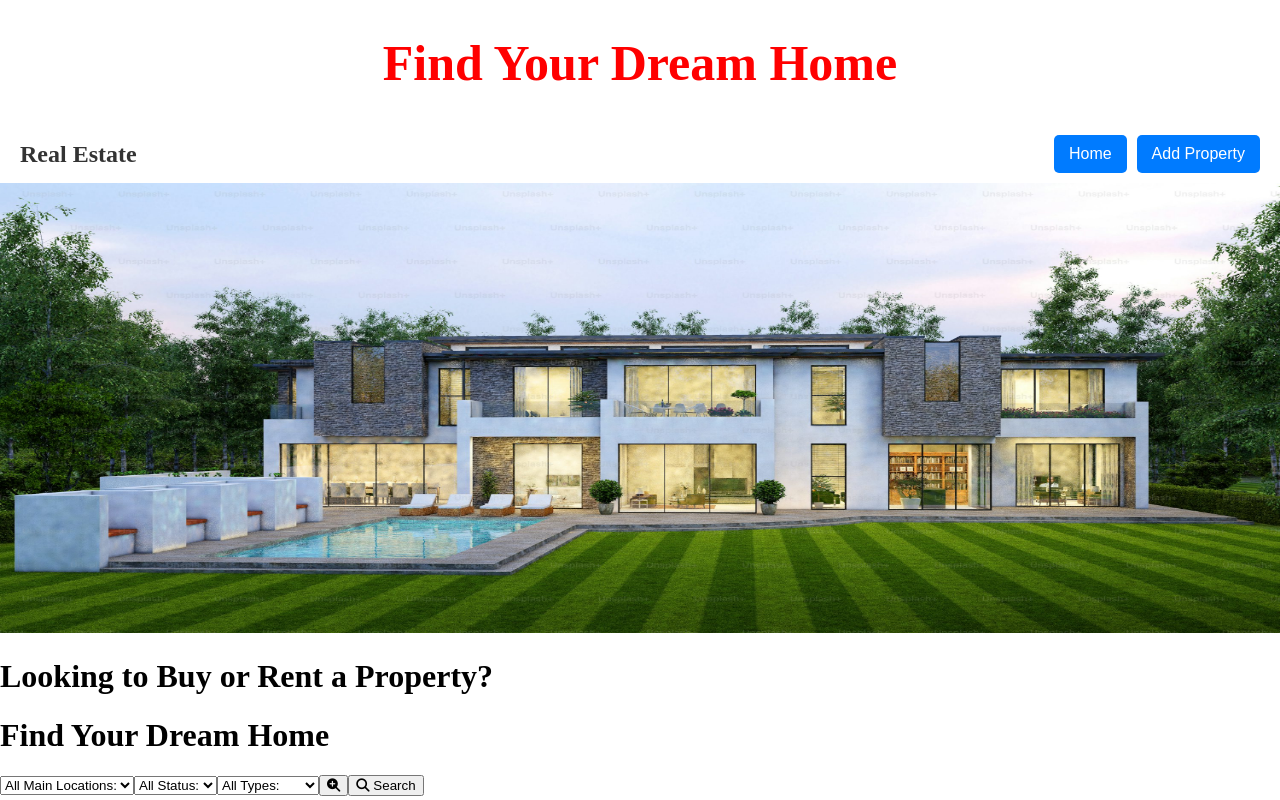
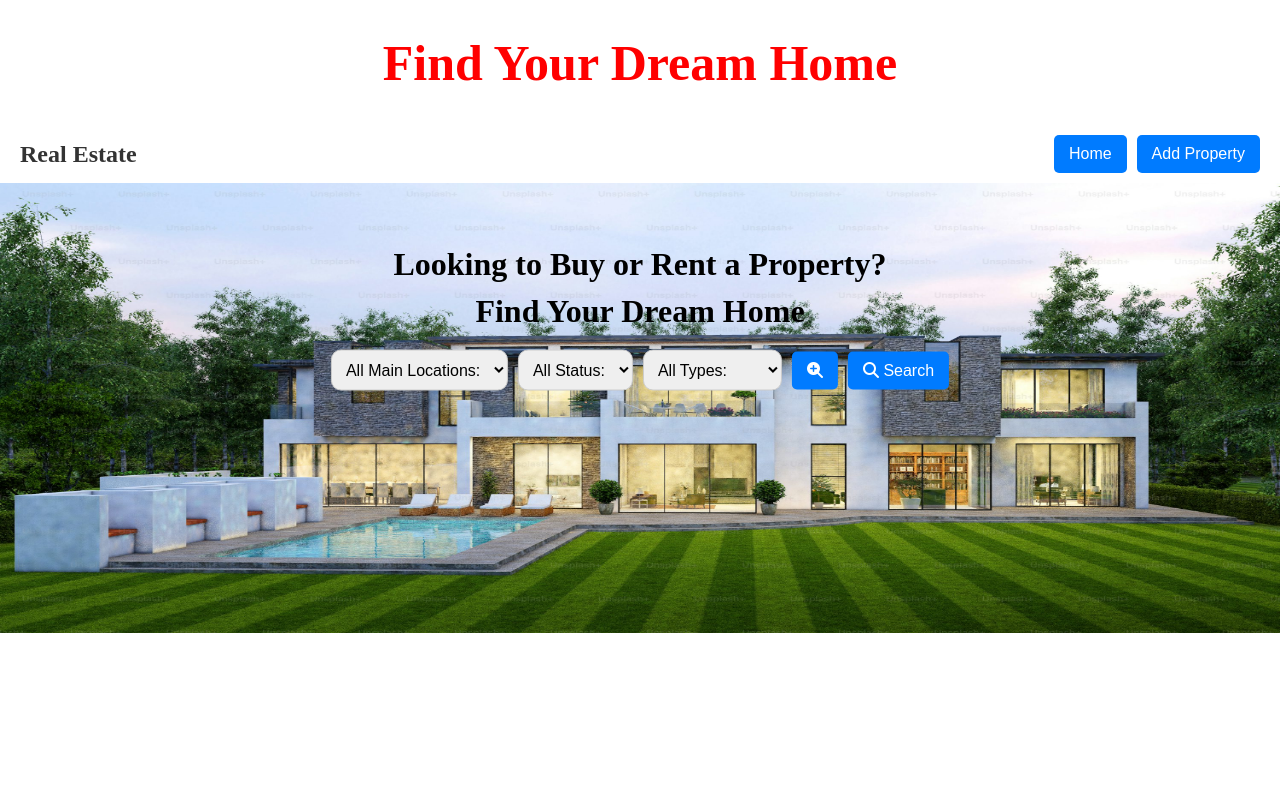
Before and after one commit to sachithrakalani/Dream_Home-Project-FE, a React (Vite) app: page / in a window 1280 px wide. Built offline with nearby package versions, Linux system fonts and the light colour scheme.

Commit message:
Style home page body using css modules

```diff
--- a/src/Components/HomePage.jsx
+++ b/src/Components/HomePage.jsx
@@ -17,14 +17,14 @@
             <button>Add Property</button>
           </div>
         </div>
-        <div>
+        <div className={bodystyles.imgContainer}>
           <img
             src={DreamHomeImage}
             alt="Dream Home"
             width="100%"
             height="450"
           />
-          <div>
+          <div className={bodystyles.centered}>
             <h1>Looking to Buy or Rent a Property?</h1>
             <h1>Find Your Dream Home</h1>
             <select>
--- a/src/Components/homepagebody.module.css
+++ b/src/Components/homepagebody.module.css
@@ -25,3 +25,48 @@
 .header button:hover {
   background-color: #0056b3;
 }
+
+.imgContainer {
+  position: relative;
+  width: 100%;
+  height: 450px;
+}
+
+.centered {
+  position: absolute;
+  top: 30%;
+  left: 50%;
+  transform: translate(-50%, -50%);
+  text-align: center;
+  color: black;
+  z-index: 1;
+}
+
+.centered h1 {
+  font-size: 32px;
+  font-weight: bold;
+  margin: 10px 0;
+}
+
+.centered select {
+  margin: 10px 5px;
+  padding: 10px;
+  font-size: 16px;
+  border-radius: 10px;
+  border: 1px solid #ccc;
+}
+
+.centered button {
+  margin: 10px 5px;
+  padding: 10px 15px;
+  font-size: 16px;
+  background-color: #007bff;
+  color: white;
+  border: none;
+  border-radius: 5px;
+  cursor: pointer;
+}
+
+.centered button:hover {
+  background-color: #0056b3;
+}
```
